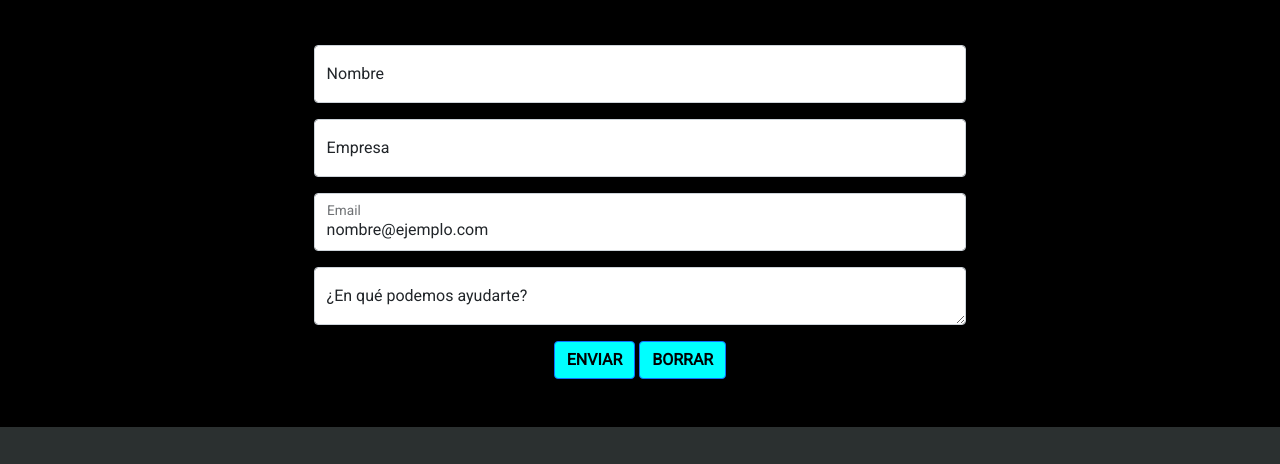
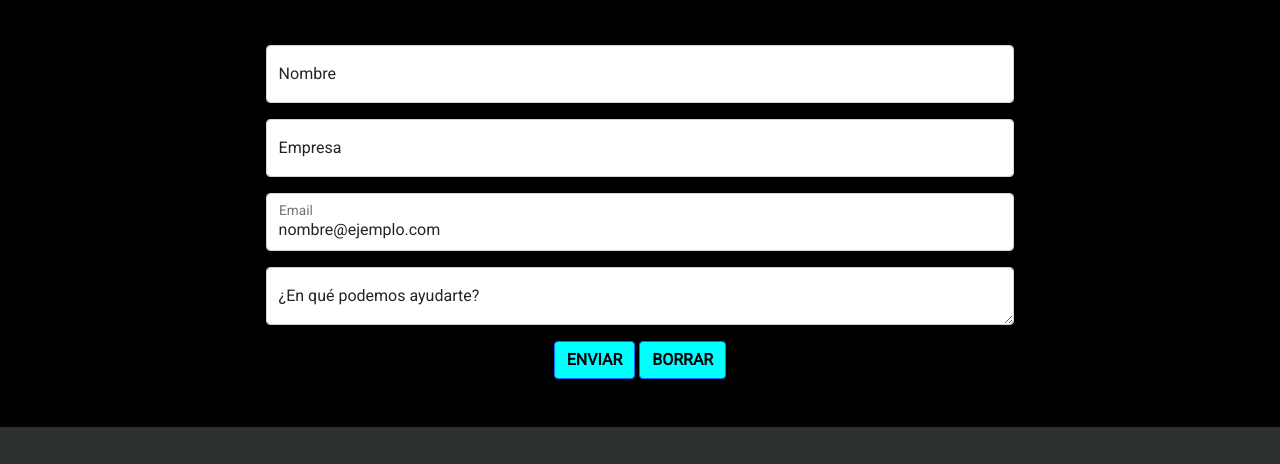
Before and after one commit to emanuelpps/Proyecto_Final_Desarrollo_Web_Coder, a website: page pages/contactanos.html in a window 1280 px wide. Shown: the part 206-670 px from the top of the page. Drawn offline with nearby package versions, Linux system fonts and the light colour scheme.

Commit message:
subida final correccion en frmulario de contactanos

```diff
--- a/pages/contactanos.html
+++ b/pages/contactanos.html
@@ -66,19 +66,19 @@
 <!-- Comienza Formulario -->
 <section class="container mt-5 pb-5 w-75" data-aos-offset="50" data-aos="fade-up" data-aos-anchor-placement="center-bottom">
   <form>
-  <div class="form-floating ms-5 me-5 mb-3">
+  <div class="form-floating mb-3">
     <input type="text" class="form-control" id="floatingInput" placeholder="name">
       <label for="floatingInput">Nombre</label>
   </div>
-  <div class="form-floating ms-5 me-5 mb-3">
+  <div class="form-floating mb-3">
     <input type="text" class="form-control" id="floatingInput" placeholder="name">
       <label for="floatingPassword">Empresa</label>
   </div>
-  <div class="form-floating ms-5 me-5 mb-3">
+  <div class="form-floating mb-3">
     <input type="email" class="form-control" id="floatingInputValue" placeholder="nombre@ejemplo.com" value="nombre@ejemplo.com">
     <label for="floatingInputValue">Email</label>
   </div>
-  <div class="overflow-hidden form-floating ms-5 me-5 mb-3">
+  <div class="overflow-hidden form-floating mb-3">
     <textarea class="form-control" placeholder="Comentarios" id="floatingTextarea"></textarea>
     <label for="floatingTextarea">¿En qué podemos ayudarte?</label>
   </div>
```
